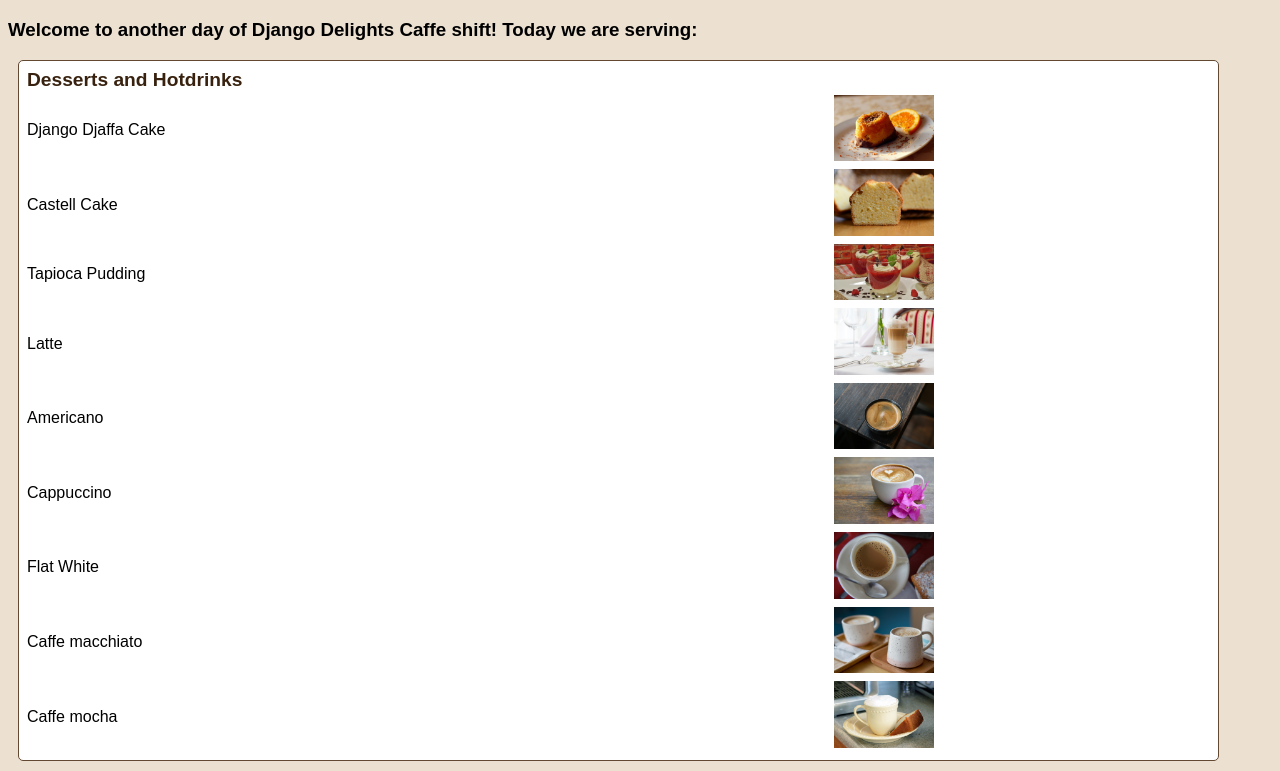
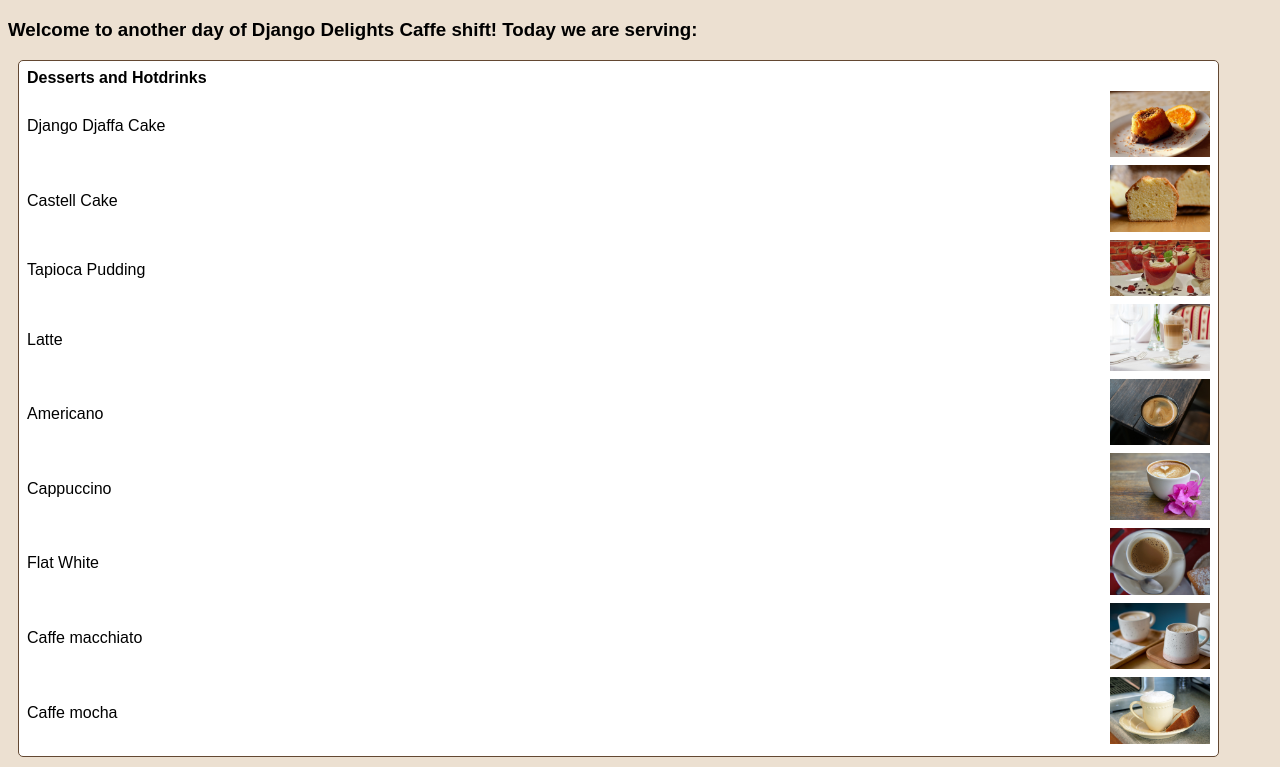
Before and after one commit to eskuode/django_delights, a Django app: page / in a window 1280 px wide. Shown: the part 116-887 px from the top of the page. Run offline with Django 4.2, Linux system fonts and the light colour scheme; data comes from the database, SQL or seed files in the repository; both versions use the stored data as it was after the commit.

Commit message:
some changes done in css

```diff
--- a/djangodelights/inventory/models.py
+++ b/djangodelights/inventory/models.py
@@ -4,15 +4,13 @@
 
 # Create your models here.
 class Ingredient(models.Model):
-    OUNCE = "ounces"
-    LBS = "lbs"
-    GRAMS = "grams"
+    ML = "ml"
+    GRAMS = "g"
     UNITS = "units"
     OTHER = "other"
     UNIT_TYPE_CHOICES = [
-        (OUNCE, "ounces"),
-        (LBS, "lbs"),
-        (GRAMS, "grams"),
+        (ML, "ml"),
+        (GRAMS, "g"),
         (UNITS, "units"),
         (OTHER, "other"),
     ]
--- a/djangodelights/inventory/static/inventory/style.css
+++ b/djangodelights/inventory/static/inventory/style.css
@@ -62,10 +62,13 @@
   padding: 3px;
 }
 
-.menu-item {
-  border: solid;
-  border-color: #38220f;
-  margin: 2px;
+.menu-list {
+  vertical-align: middle;
+  padding-left: 30px;
+}
+
+.picture {
+  float: right;
 }
 
 .dessert-name {
@@ -96,6 +99,7 @@
   border: 1px;
   border-style: solid;
   border-color: #634832;
+
   border-radius: 5px;
   padding: 3px;
   text-decoration: none;
--- a/djangodelights/inventory/templates/inventory/home.html
+++ b/djangodelights/inventory/templates/inventory/home.html
@@ -5,23 +5,19 @@
     Welcome to another day of Django Delights Caffe shift! Today we are serving:
   </h3>
   <table>
-    <thead>
-      <tr class="menu-item">
+    <tr>
       <th>Desserts and Hotdrinks</th>
+      <th></th>
     </tr>
-    </thead>
-    <tbody>
+    <tr class="menu-list">
       {% for menu_item in menu %}
-      <tr class="menu-item">
       <td>{{ menu_item.title }}</td>
-        <td>
       {% if menu_item.image %}
+      <td class="picture">
         <img src="{{ menu_item.image.url }}" width="100px" />
-          {% endif %}
       </td>
     </tr>
-      {% endfor %}
-    </tbody>
+    {% endif %} {% endfor %}
   </table>
 </body>
 {% endblock %}
```
Also changed, not shown: djangodelights/db.sqlite3, djangodelights/media/images/cakes-5251207_1280.jpg (added), djangodelights/media/images/coffee-3340124_1280.jpg (added). Lines whose indentation alone changed are shown as unchanged.
